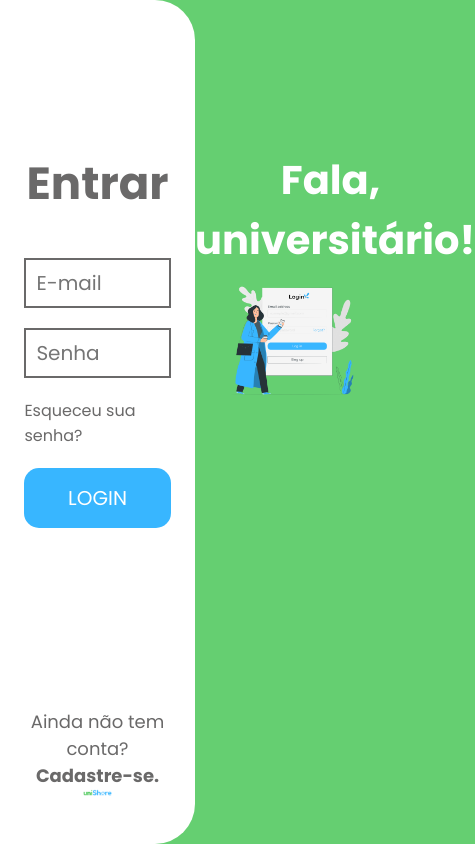
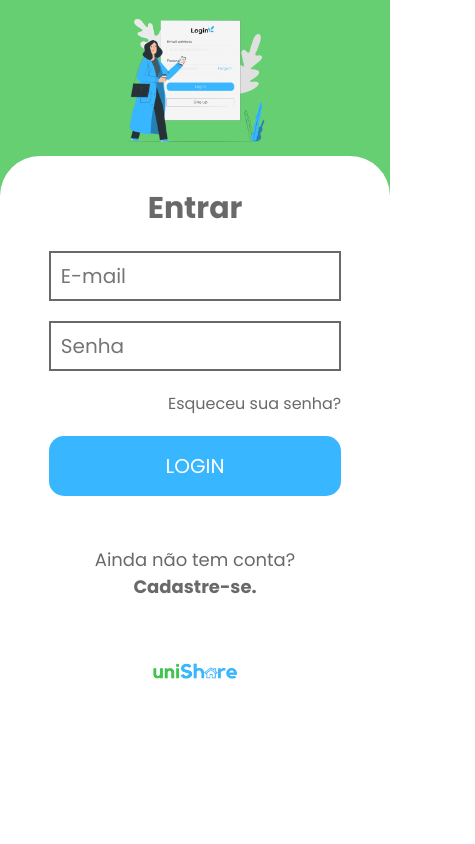
Before and after one commit to robertsantosti/unishare, a plain HTML site: page login.html in a window 390 px wide. Shown: the whole page, 475 px wide, since content can reach past the window. Drawn offline with Linux system fonts and the light colour scheme.

Commit message:
Deixando a página de login responsiva

```diff
--- a/css/login-responsive.css
+++ b/css/login-responsive.css
@@ -0,0 +1,57 @@
+@media screen and (max-width: 1000px){
+
+    html {
+        background-color: white;
+    }
+
+    body {
+        width: 100%;
+        height: auto;
+        display: flex;
+        flex-direction: column-reverse;
+    }
+
+    .decoration {
+        height: auto;
+        width: 100%;
+    }
+    .decoration img {
+        width: 40%;
+    }
+
+    .decoration h2 {
+        display: none;
+    }
+
+    .container {
+        width: 100%;
+        height: 70%;
+        border-bottom-right-radius:0;
+        border-top-left-radius: 40px;
+    }
+    .container h1 {
+        font-size: 30px;
+        margin-bottom: 20px;
+    }
+
+    .container p {
+        margin-bottom: 60px;
+    }
+
+    .sub-container {
+        margin-top: 30px;
+    }
+
+    .container img {
+        width: 30%;
+        margin-bottom: 40px;
+    }
+
+    .container form button {
+        margin-bottom: 50px;
+    }
+}
+
+@media screen and (max-width: 500px) {
+
+}
--- a/css/login.css
+++ b/css/login.css
@@ -68,6 +68,7 @@ body {
 
 .container p{
     color: var(--ligth-grey);
+    margin-bottom: 100px;
 }
 
 p a {
@@ -105,7 +106,7 @@ p a {
 
 .container img{
     display: block;
-    width:20%;
+    width:30%;
     margin-left: auto;
     margin-right: auto;
 }
```
Also changed, not shown: login.html (+0 -1 lines).
